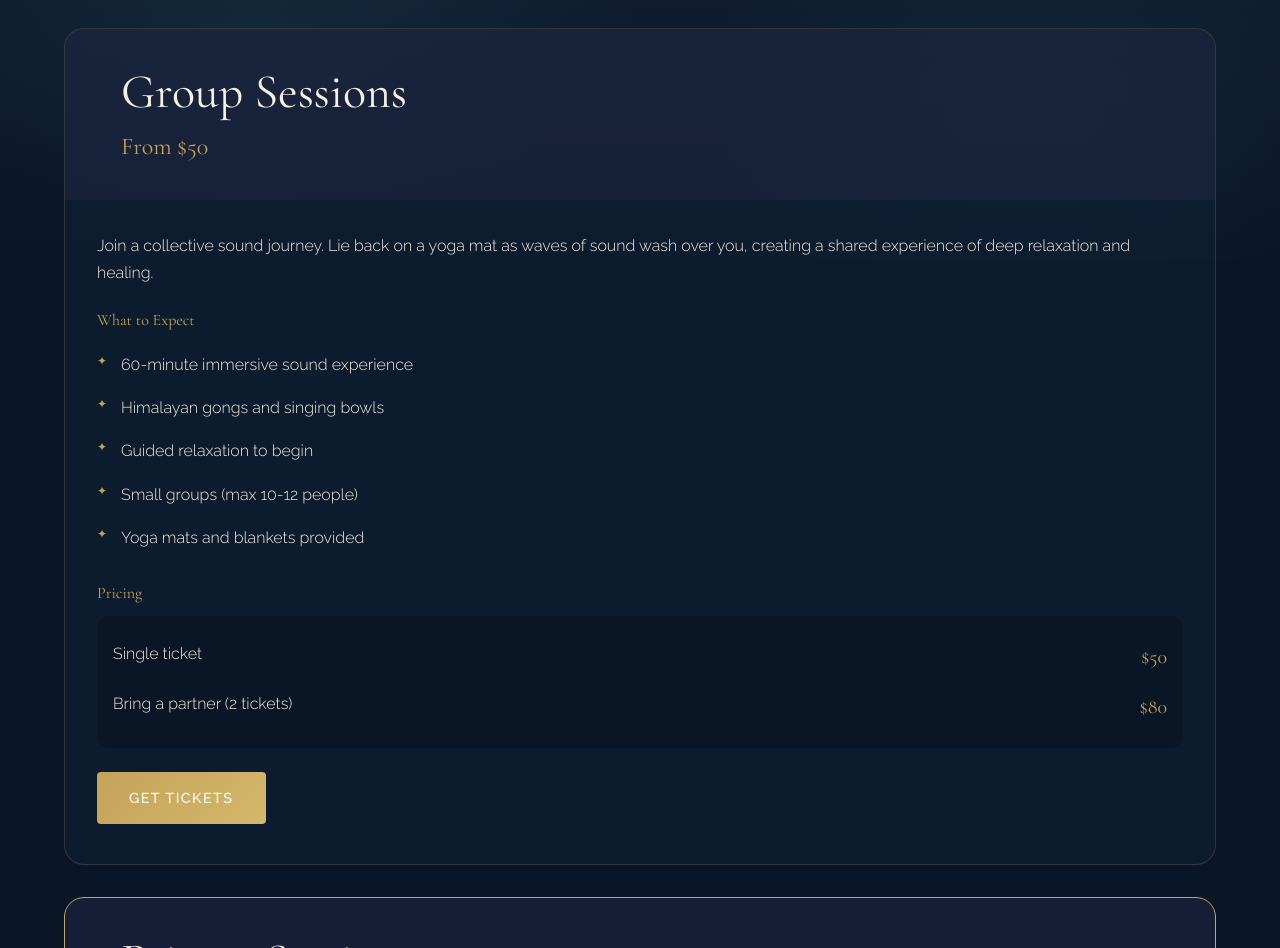
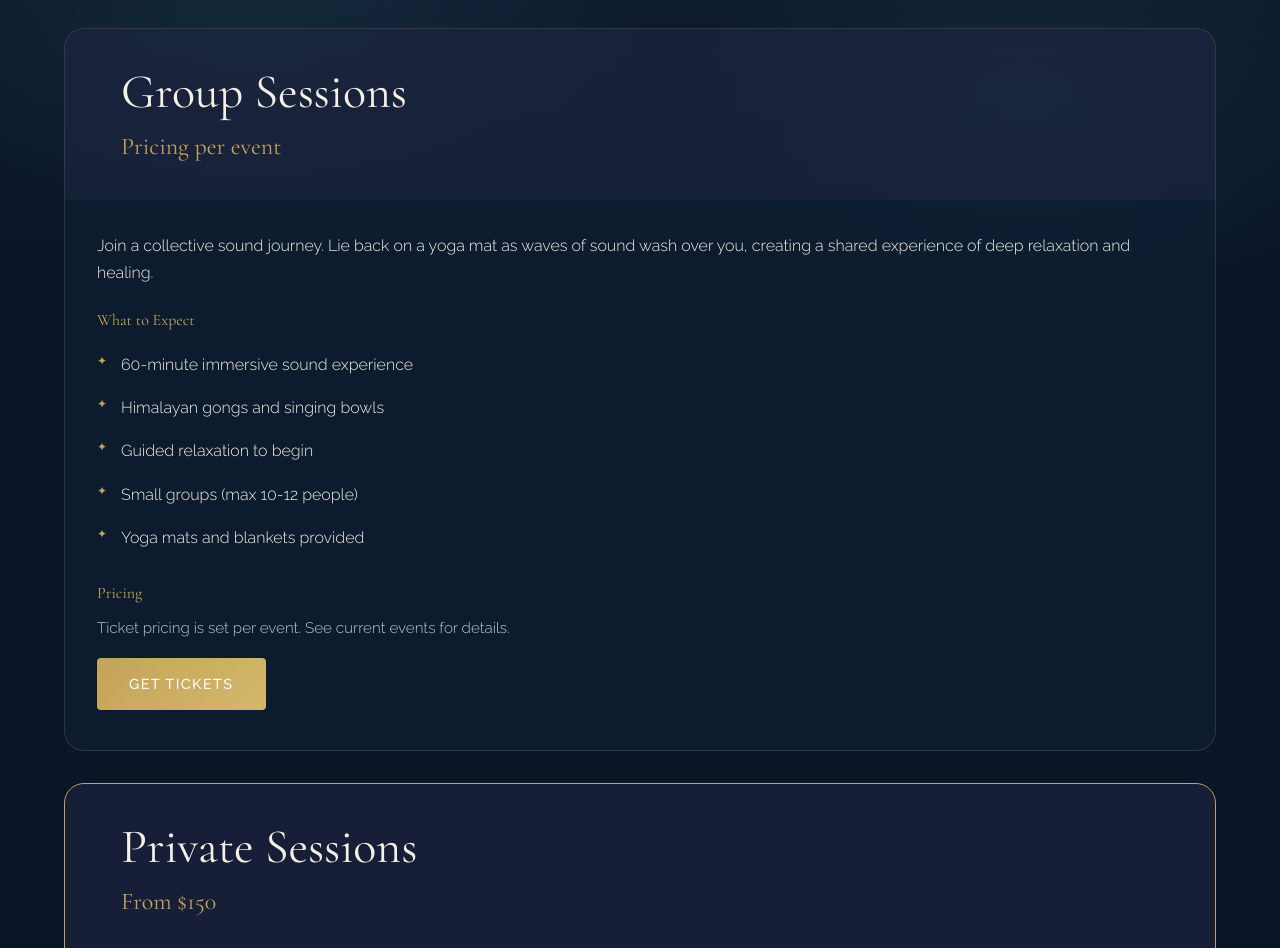
Before and after one commit to honeyyydoge/luke-collins-sound-healing, a website: page services.html in a window 1280 px wide. Shown: the part 540-1488 px from the top of the page. Drawn offline with nearby package versions, Linux system fonts and the light colour scheme.

Commit message:
Remove fixed group session pricing, replace with per-event note

```diff
--- a/services.html
+++ b/services.html
@@ -205,7 +205,7 @@
                         <div class="service-icon-large"></div>
                         <div class="service-title">
                             <h2>Group Sessions</h2>
-                            <div class="service-price-tag">From $50</div>
+                            <div class="service-price-tag">Pricing per event</div>
                         </div>
                     </div>
                     <div class="service-body">
@@ -219,16 +219,7 @@
                             <li>Yoga mats and blankets provided</li>
                         </ul>
                         <h4>Pricing</h4>
-                        <div class="pricing-options">
-                            <div class="pricing-row">
-                                <span>Single ticket</span>
-                                <span class="price">$50</span>
-                            </div>
-                            <div class="pricing-row">
-                                <span>Bring a partner (2 tickets)</span>
-                                <span class="price">$80</span>
-                            </div>
-                        </div>
+                        <p style="color: rgba(255,255,255,0.75); font-size: 0.95rem;">Ticket pricing is set per event. See current events for details.</p>
                         <a href="tickets.html" class="btn btn-primary">Get Tickets</a>
                     </div>
                 </div>
```
